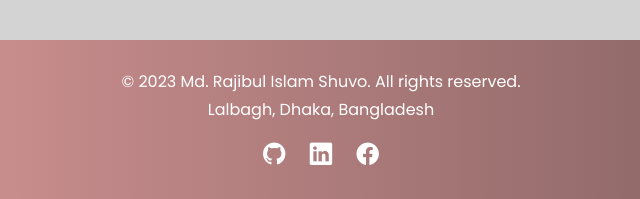
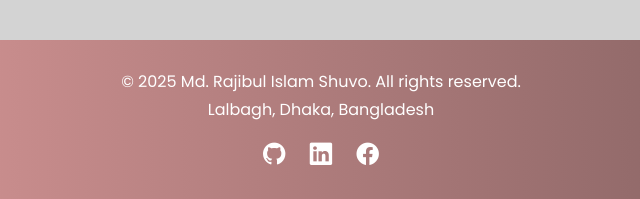
Before and after one commit to rajib3777/me, a plain HTML site: page index.html in a window 1280 px wide. Shown: the part 5502-5701 px from the top of the page, 319-959 px from the left. Drawn offline with nearby package versions, Linux system fonts and the light colour scheme.

Commit message:
Update index.html

```diff
--- a/index.html
+++ b/index.html
@@ -588,7 +588,7 @@
 
 <!-- FOOTER -->
 <footer class="footer text-center">
-  <p class="mb-1">&copy; 2023 Md. Rajibul Islam Shuvo. All rights reserved.</p>
+  <p class="mb-1">&copy; 2025 Md. Rajibul Islam Shuvo. All rights reserved.</p>
   <p class="location">Lalbagh, Dhaka, Bangladesh</p>
   <div class="social-icons mt-3">
     <a href="https://github.com/rajib3777" target="_blank"><i class="bi bi-github"></i></a>
```
